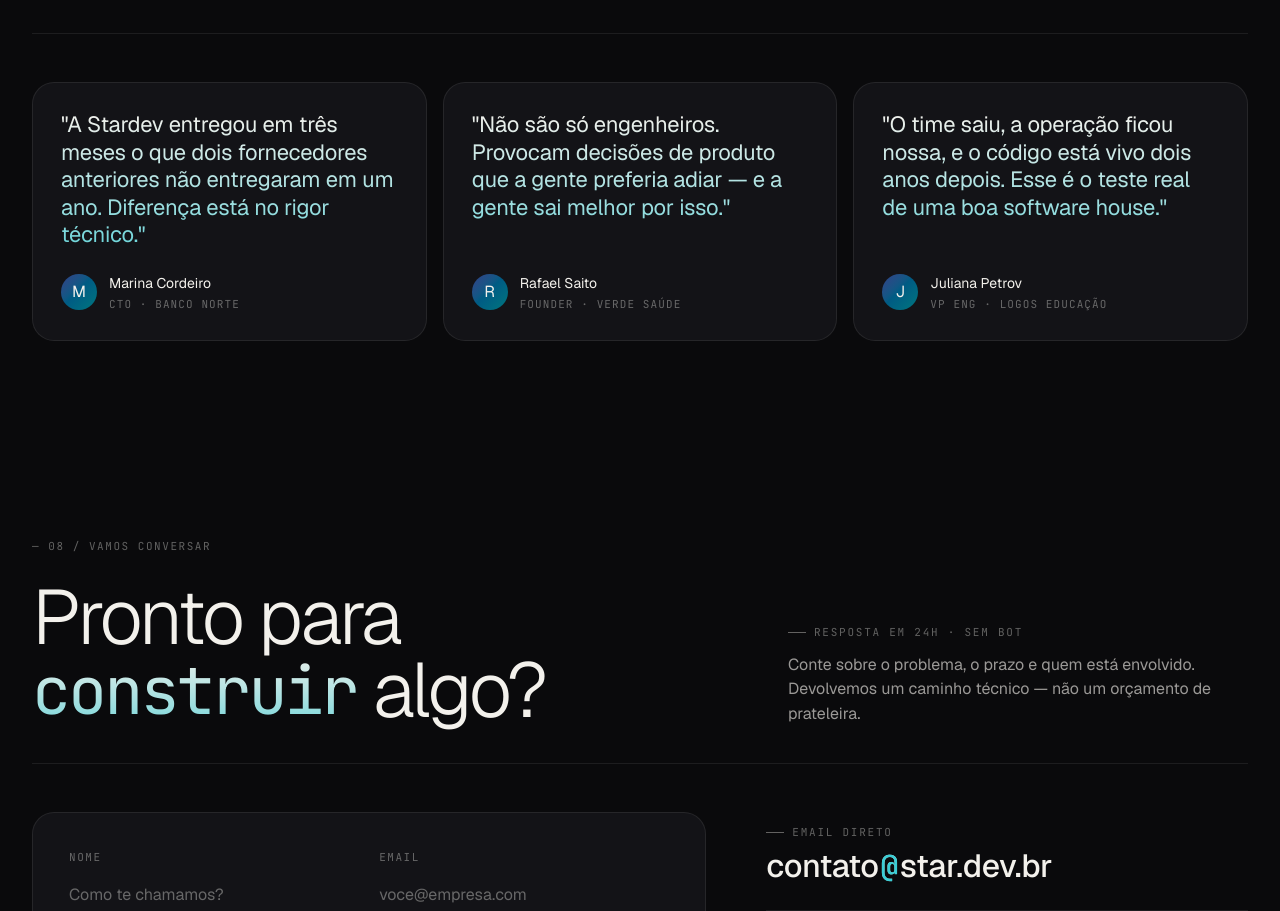
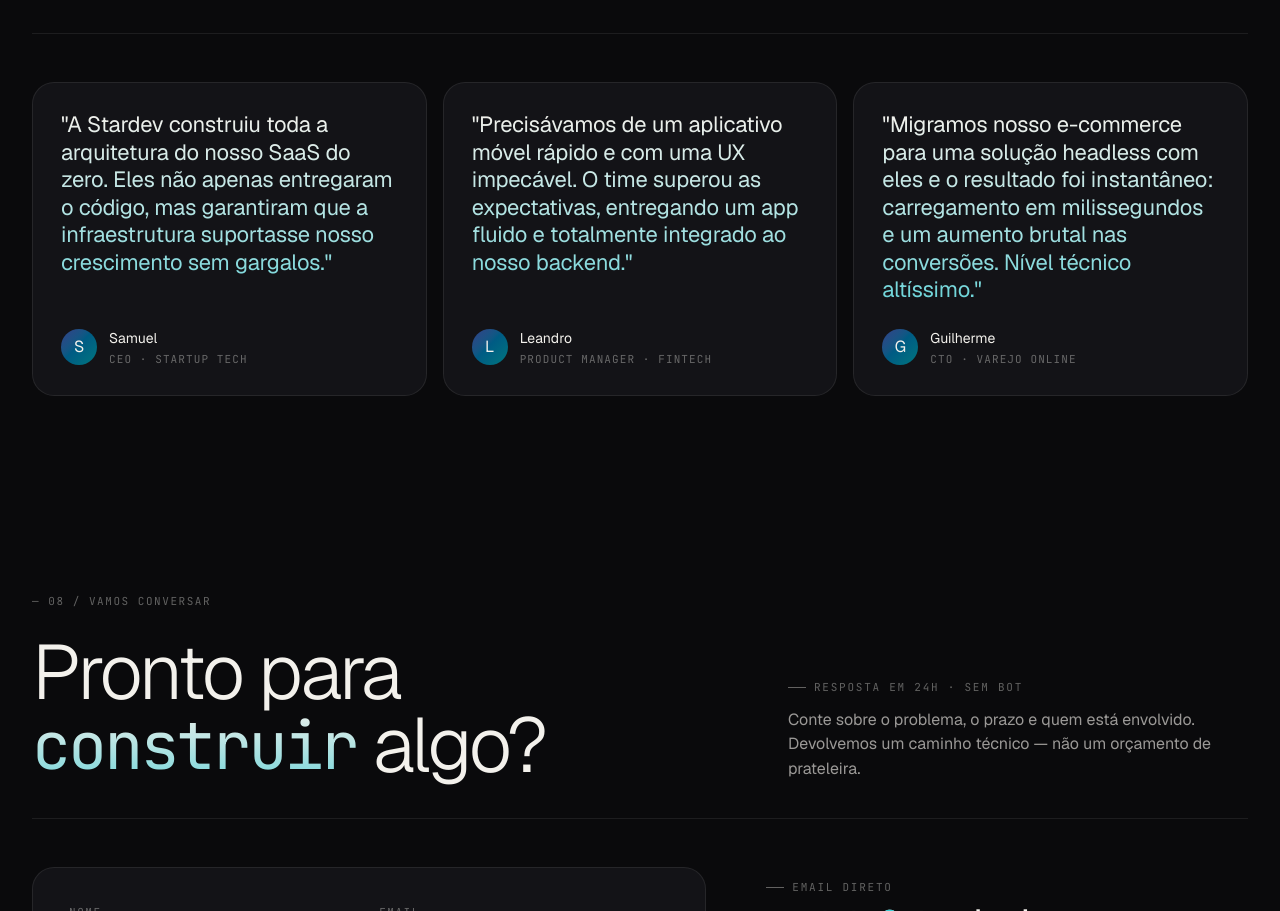
Before and after one commit to Matheus-Matta/landing-page-Stardev-ltda, a website: page index.html in a window 1280 px wide. Shown: the part 7789-8700 px from the top of the page. Drawn offline with nearby package versions, Linux system fonts and the light colour scheme.

Commit message:
content: update testimonials with real service descriptions

```diff
--- a/index.html
+++ b/index.html
@@ -825,9 +825,9 @@
 
     // Testimonials Data
     const TESTS = [
-      { q: "A Stardev entregou em três meses o que dois fornecedores anteriores não entregaram em um ano. Diferença está no rigor técnico.", who: "Marina Cordeiro", role: "CTO · Banco Norte", a: "M" },
-      { q: "Não são só engenheiros. Provocam decisões de produto que a gente preferia adiar — e a gente sai melhor por isso.", who: "Rafael Saito", role: "Founder · Verde Saúde", a: "R" },
-      { q: "O time saiu, a operação ficou nossa, e o código está vivo dois anos depois. Esse é o teste real de uma boa software house.", who: "Juliana Petrov", role: "VP Eng · Logos Educação", a: "J" }
+      { q: "A Stardev construiu toda a arquitetura do nosso SaaS do zero. Eles não apenas entregaram o código, mas garantiram que a infraestrutura suportasse nosso crescimento sem gargalos.", who: "Samuel", role: "CEO · Startup Tech", a: "S" },
+      { q: "Precisávamos de um aplicativo móvel rápido e com uma UX impecável. O time superou as expectativas, entregando um app fluido e totalmente integrado ao nosso backend.", who: "Leandro", role: "Product Manager · FinTech", a: "L" },
+      { q: "Migramos nosso e-commerce para uma solução headless com eles e o resultado foi instantâneo: carregamento em milissegundos e um aumento brutal nas conversões. Nível técnico altíssimo.", who: "Guilherme", role: "CTO · Varejo Online", a: "G" }
     ];
     document.getElementById('tests-grid').innerHTML = TESTS.map(t => `
       <div class="test">
```
